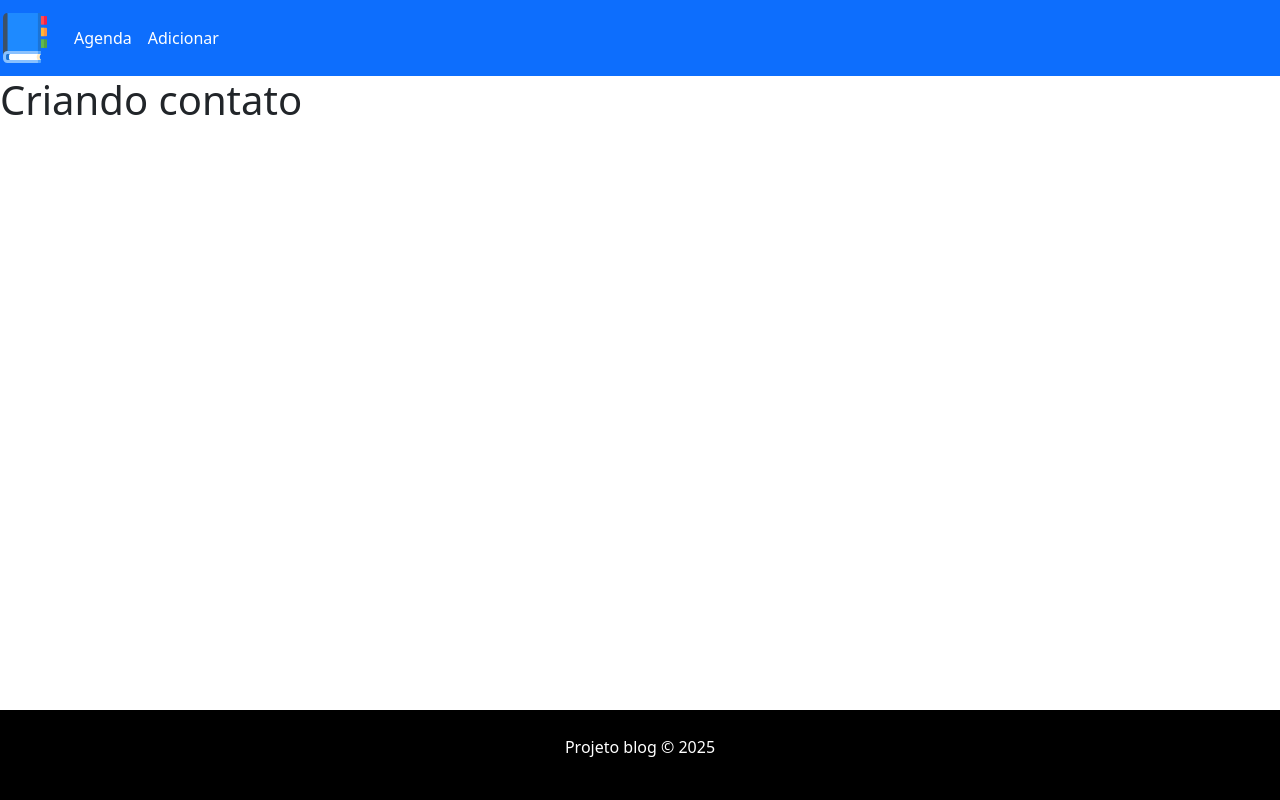
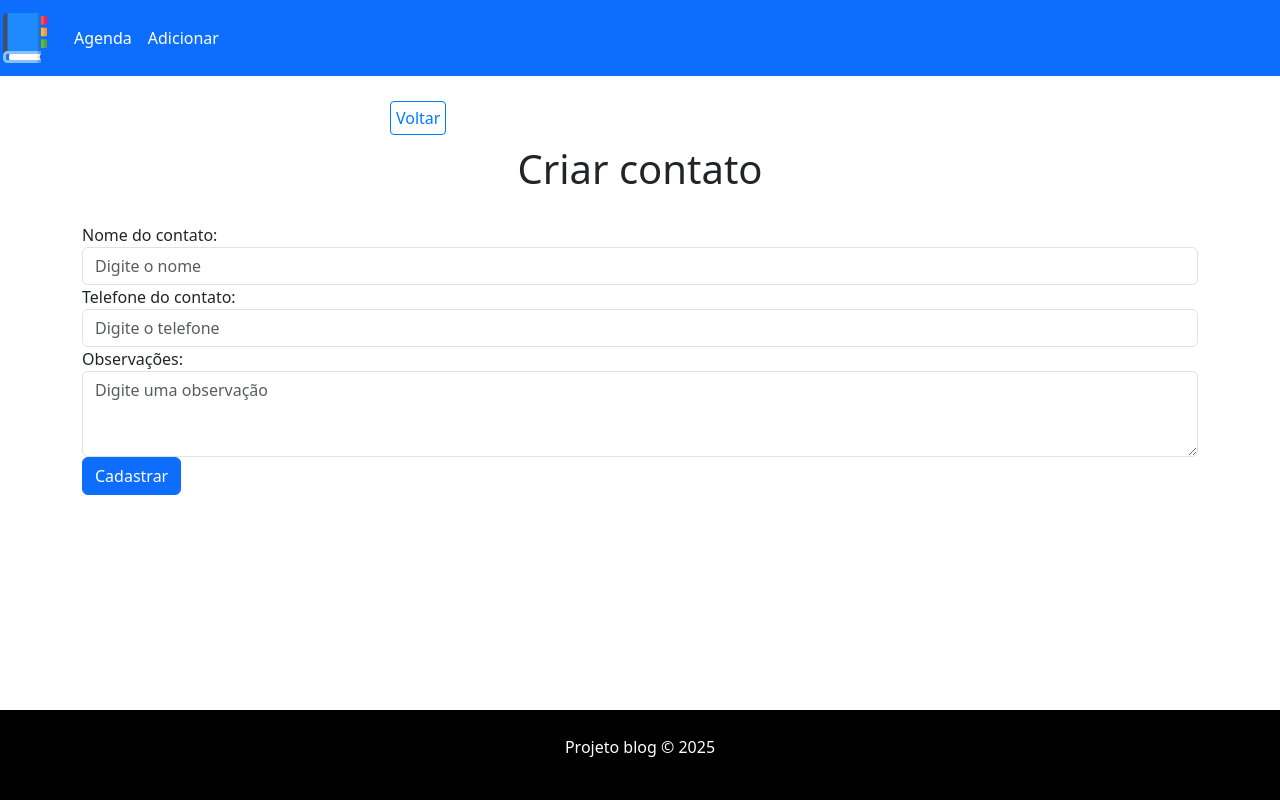
Before and after one commit to jean-meandonca/agenda-php, a PHP site: page /create.php in a window 1280 px wide. Run offline with PHP 8.4, Linux system fonts and the light colour scheme; data that the repository does not hold is empty.

Commit message:
feat(formulario-contatos) - criado um formulario para criacao dos contatos

```diff
--- a/create.php
+++ b/create.php
@@ -1,8 +1,26 @@
 <?php
     include_once("templates/header.php");
 ?>
-    <h1>Criando contato</h1>
-
+    <div class="container">
+        <?php include_once("templates/backbtn.html"); ?>
+        <h1 id="main-title">Criar contato</h1>
+        <form action="<?= $BASE_URL ?>config/process.php" method="POST">
+            <input type="hidden" name="type" value="create">
+            <div class="form-group">
+                <label for="name">Nome do contato:</label>
+                <input type="text" class="form-control" id="name" name="name" placeholder="Digite o nome" required>
+            </div>
+            <div class="form-group">
+                <label for="phone">Telefone do contato:</label>
+                <input type="text" class="form-control" id="phone" name="phone" placeholder="Digite o telefone" required>
+            </div>
+            <div class="form-group">
+                <label for="observations">Observações:</label>
+                <textarea type="text" class="form-control" id="observations" name="observations" placeholder="Digite uma observação" rows="3"></textarea>
+            </div>
+            <button type="submit" class="btn btn-primary">Cadastrar</button>
+        </form>
+    </div>
 <?php
     include_once("templates/footer.php");
 ?>
```
Also changed, not shown: css/styles.css (line endings or trailing spaces).
